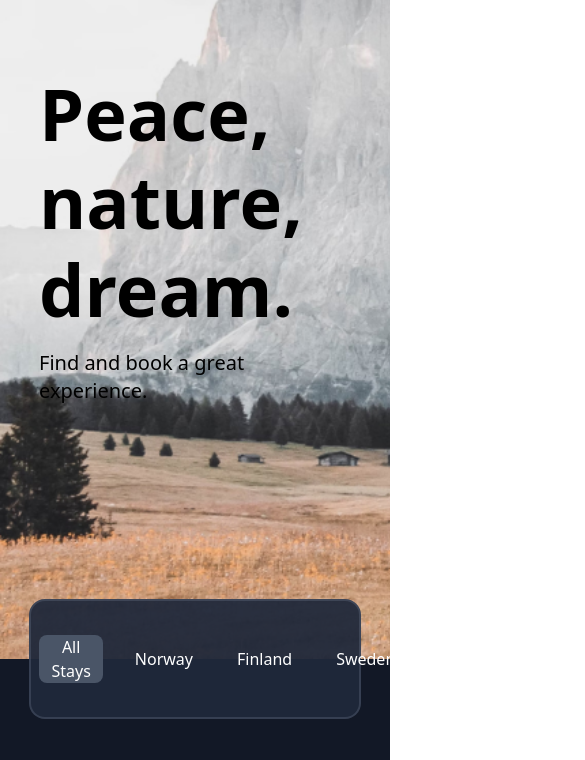
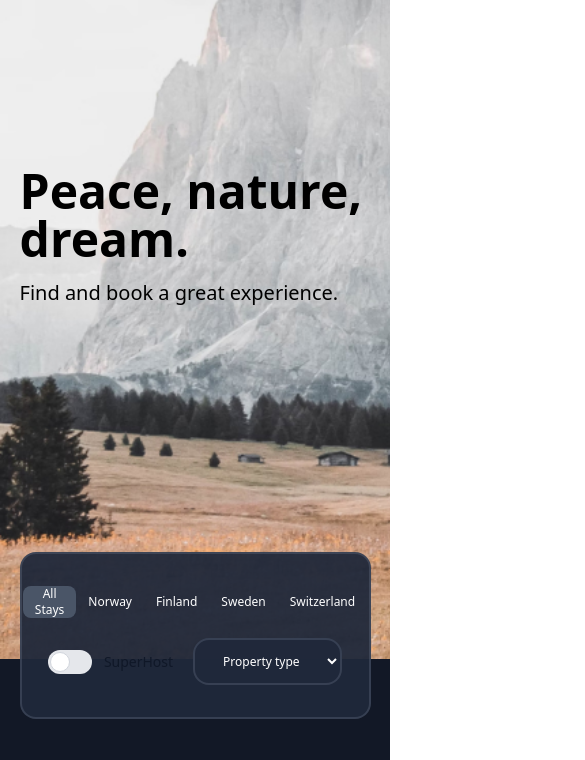
Before and after one commit to John-Alz/propertiesV2, a React (Vite) app: page / in a window 390 px wide. Shown: the part 185-945 px from the top of the page, 585 px wide, since content can reach past the window. Built offline with nearby package versions, Linux system fonts and the light colour scheme; no server answers.

Commit message:
feat: responsive

```diff
--- a/src/components/Filters.jsx
+++ b/src/components/Filters.jsx
@@ -6,6 +6,7 @@ import { PropertiesContext } from '../context/PropertiesContext';
 export const Filters = () => {
 
     const [place, setPlace] = useState('All Stays')
+    const [host, setHost] = useState(true)
 
     const [state, dispatch] = useContext(PropertiesContext)
 
@@ -49,11 +50,19 @@ export const Filters = () => {
         })
     }
 
+    const onFilterHost = () => {
+        setHost(!host)
+        dispatch({
+            type: 'filter_host',
+            payload: host
+        })
+    }
+
 
     return (
-        <div className='bg-filters w-[85%] m-auto text-white rounded-2xl border-2 border-grayV1 absolute bottom-[-60px] left-0 right-0'>
-            <div className='flex justify-between w-[95%] m-auto pt-8 pb-8'>
-                <div className='flex gap-5 items-center'>
+        <div className='bg-filters w-[90%] md:w-[85%] m-auto text-white text-xs md:text-base rounded-2xl border-2 border-grayV1 absolute bottom-[-60px] left-0 right-0'>
+            <div className='flex flex-col items-center lg:flex-row lg:justify-between gap-5 w-[95%] m-auto pt-8 pb-8'>
+                <div className='flex  md:gap-5 items-center'>
                     {
                         countries.map((country) => (
                             <button onClick={() => onFilterLocation(country.name)} key={country.id} className={`${place === country.name ? 'bg-btn-active 0' : null}py-1 px-3 rounded-lg cursor-pointer`}>{country.name}</button>
@@ -61,7 +70,11 @@ export const Filters = () => {
                     }
                 </div>
                 <div className='flex items-center gap-5'>
-                    <p>SuperHost</p>
+                    <label class="inline-flex items-center cursor-pointer">
+                        <input type="checkbox" value="superHost" class="sr-only peer" />
+                        <div onClick={onFilterHost} class="relative w-11 h-6 bg-gray-200 rounded-full peer dark:bg-gray-700 peer-checked:after:translate-x-full rtl:peer-checked:after:-translate-x-full peer-checked:after:border-white after:content-[''] after:absolute after:top-[2px] after:start-[2px] after:bg-white after:border-gray-300 after:border after:rounded-full after:h-5 after:w-5 after:transition-all dark:border-gray-600 peer-checked:bg-blue-600 dark:peer-checked:bg-toggle"></div>
+                        <span class="ms-3 text-sm font-medium text-gray-900 dark:text-gray-300">SuperHost</span>
+                    </label>
                     <div className=' '>
                         <select className='cursor-pointer border-2 rounded-2xl border-grayV1 bg-filters px-6 py-3' onChange={onFilterRoom}>
 
--- a/src/components/Hero.jsx
+++ b/src/components/Hero.jsx
@@ -3,8 +3,8 @@ import React from 'react'
 export const Hero = () => {
     return (
         <div className='bg-[url(/hero-image.jpg)] w-full h-screen bg-no-repeat bg-cover'>
-            <div className='w-[80%] m-auto h-screen flex flex-col justify-center gap-4'>
-                <h1 className='text-7xl font-bold w-[40%] leading-22'>Peace, nature, dream.</h1>
+            <div className='w-[90%] lg:w-[80%] m-auto h-screen flex flex-col justify-center gap-4'>
+                <h1 className='text-5xl md:text-7xl font-bold md:w-[70%] lg:w-[50%] lg:leading-22'>Peace, nature, dream.</h1>
                 <p className='text-xl font-medium'>Find and book a great experience.</p>
             </div>
         </div>
--- a/src/components/PropertyCard.jsx
+++ b/src/components/PropertyCard.jsx
@@ -2,9 +2,9 @@ import React from 'react'
 
 export const PropertyCard = ({ item }) => {
     return (
-        <div className='text-white w-[398px] font-outfit'>
+        <div className='text-white w-[358px] font-outfit'>
             <div className='relative'>
-                <img className='rounded-tr-2xl rounded-tl-2xl w-[398px]' src={item.image} />
+                <img className='rounded-tr-2xl rounded-tl-2xl w-[358px]' src={item.image} />
                 {
                     item.superhost && <span className='absolute top-2 left-2 bg-primary flex px-2 py-1 rounded-2xl text-xs gap-1'>SuperHost <img width={15} src={'/Starfill.svg'} alt='star' /></span>
                 }
--- a/src/components/PropertyList.jsx
+++ b/src/components/PropertyList.jsx
@@ -19,7 +19,7 @@ export const PropertyList = () => {
     return (
         <div className='w-[85%] m-auto pt-12 pb-12'>
             <h2 className='text-white text-3xl font-semibold pt-12 pb-10'>Over 200 stays</h2>
-            <div className='grid grid-cols-3 gap-y-12 gap-x-11'>
+            <div className='grid grid-cols-1 md:grid-cols-2 lg:grid-cols-3 gap-y-12 gap-x-11 justify-self-center'>
                 {
                     state.filteredProperties.length > 0 ? state.filteredProperties.map(item => (
                         <PropertyCard key={item.id} item={item} />
--- a/src/index.css
+++ b/src/index.css
@@ -9,4 +9,5 @@
     --color-btn-active: #4A5567;
     --color-grayV1: #7E869E40;
     --color-primary: #121826;
+    --color-toggle: #4E80EE;
 }
--- a/src/reducers/propertiesReducer.js
+++ b/src/reducers/propertiesReducer.js
@@ -9,7 +9,9 @@ export const propertiesReducer = (state, action) => {
         case 'filter_location':
             return { ...state, filteredProperties: action.payload == 'All Stays' ? state.properties : state.properties.filter(item => item.location === action.payload) }
         case 'filter_rooms':
-            return { ...state, filteredProperties: action.payload == 'All' ? state.properties : state.filteredProperties.filter(item => item.capacity.bedroom == action.payload) }
+            return { ...state, filteredProperties: action.payload == 'All' ? state.properties : state.properties.filter(item => item.capacity.bedroom == action.payload) }
+        case 'filter_host':
+            return { ...state, filteredProperties: action.payload === false ? state.properties : state.properties.filter(item => item.superhost === action.payload) }
         default:
             return state;
     }
```
